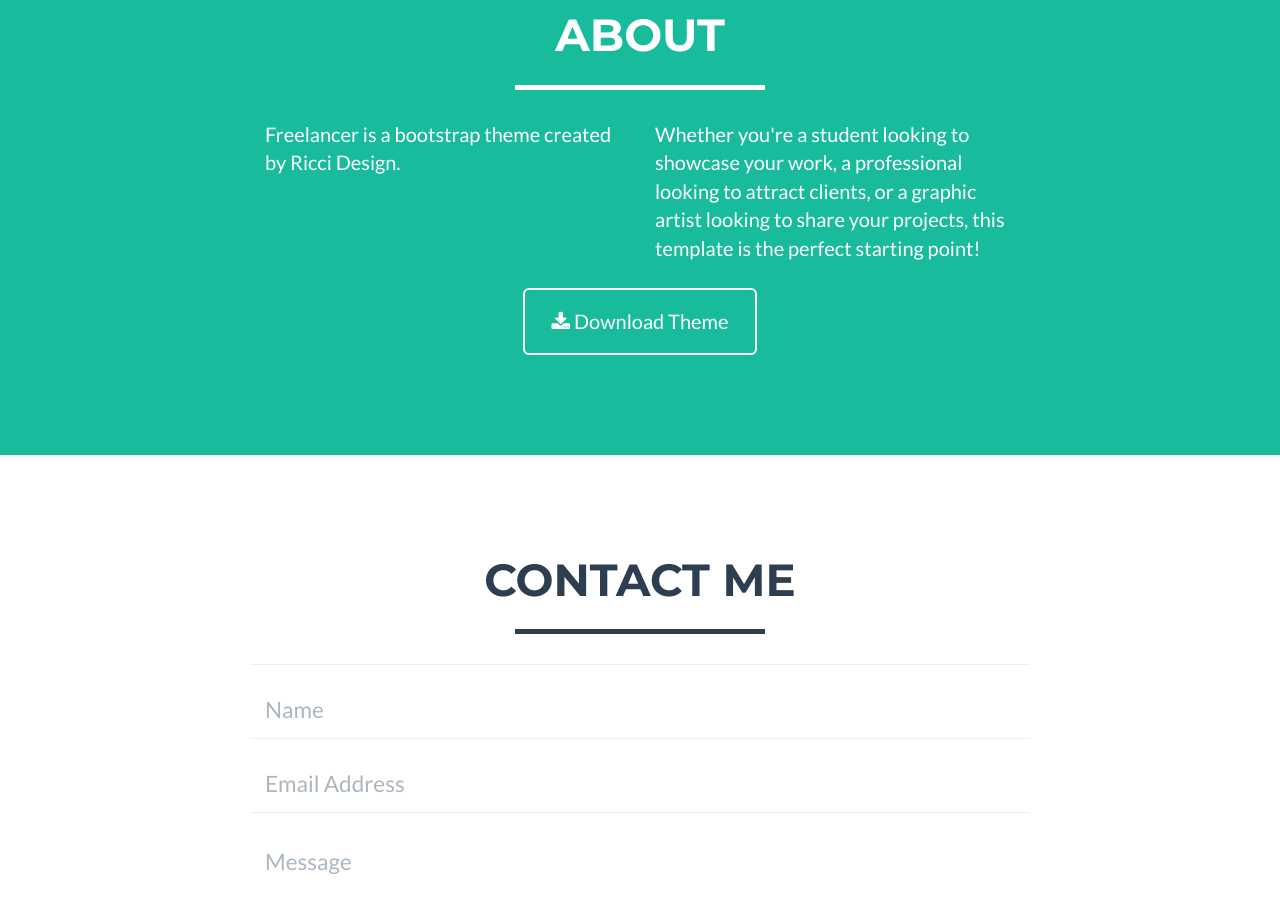
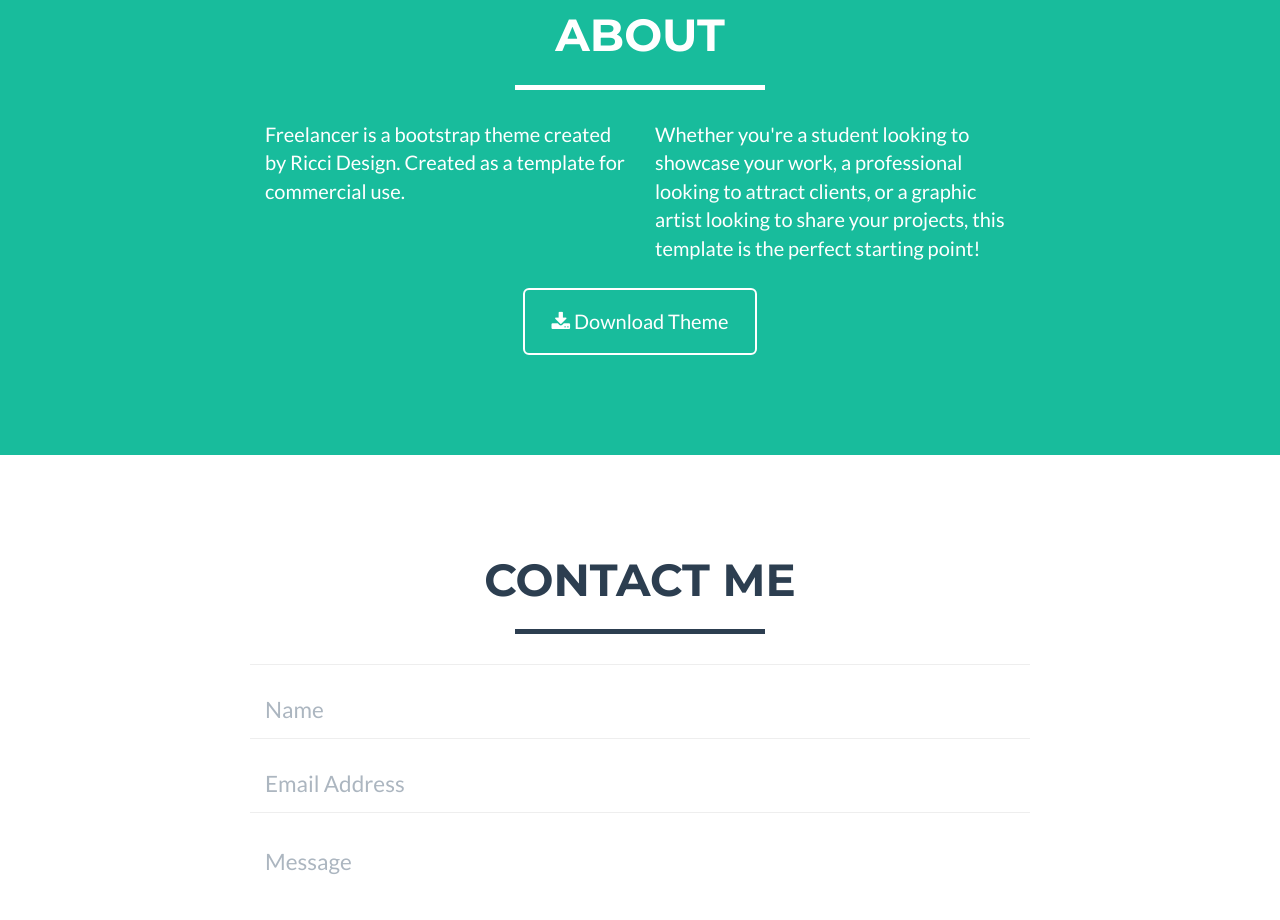
Before and after one commit to brandontricci/freelancer, a plain HTML site: page index.html in a window 1280 px wide. Shown: the part 1760-2680 px from the top of the page. Drawn offline with nearby package versions, Linux system fonts and the light colour scheme.

Commit message:
first commit

```diff
--- a/index.html
+++ b/index.html
@@ -162,7 +162,7 @@
             </div>
             <div class="row">
                 <div class="col-lg-4 col-lg-offset-2">
-                    <p>Freelancer is a bootstrap theme created by Ricci Design.</p>
+                    <p>Freelancer is a bootstrap theme created by Ricci Design. Created as a template for commercial use.</p>
                 </div>
                 <div class="col-lg-4">
                     <p>Whether you're a student looking to showcase your work, a professional looking to attract clients, or a graphic artist looking to share your projects, this template is the perfect starting point!</p>
```
